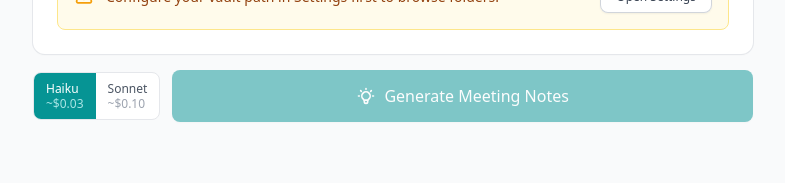
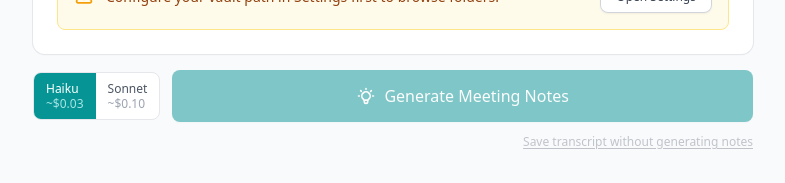
Before and after one commit to ryleyp/notetaker-webapp, a Next.js app: page / in a window 1280 px wide. Shown: the part 1597-1780 px from the top of the page, without its empty margins (247-1032 px from the left). Before the commit the page ends 1751 px from the top, so only its background shows below. Built offline with nearby package versions, Linux system fonts and the light colour scheme.

Commit message:
Add 'Save transcript without generating notes' button
Applies saved privacy replacements (with spelling corrections) and saves
the corrected transcript directly to the vault and archive folder,
bypassing Claude entirely.

https://claude.ai/code/session_014vc82DsxqhcToczRpoA5as

```diff
--- a/src/app/page.js
+++ b/src/app/page.js
@@ -37,6 +37,9 @@ export default function Home() {
   const [savedPath, setSavedPath] = useState("");
   const [todosSaved, setTodosSaved] = useState(null); // { count, path } | null
   const [noteCost, setNoteCost] = useState(null);
+  const [savingTranscript, setSavingTranscript] = useState(false);
+  const [transcriptSaved, setTranscriptSaved] = useState(false);
+  const [transcriptSavedPath, setTranscriptSavedPath] = useState("");
 
   useEffect(() => {
     try {
@@ -246,6 +249,50 @@ export default function Home() {
     }
   }
 
+  async function handleSaveTranscript() {
+    if (!transcript.trim() || !settings.vaultPath) return;
+    const replacements = settings.replacements || [];
+    const corrected = replacements.length
+      ? reverseReplacements(applyReplacements(transcript, replacements), replacements)
+      : transcript;
+
+    setSavingTranscript(true);
+    try {
+      const title = meetingTitle || "Transcript";
+      const res = await fetch("/api/save", {
+        method: "POST",
+        headers: { "Content-Type": "application/json" },
+        body: JSON.stringify({
+          notes: `# ${title}\n\n${corrected}`,
+          vaultPath: settings.vaultPath,
+          folderPath: selectedFolder,
+          meetingTitle: title,
+        }),
+      });
+      const data = await res.json();
+      if (!res.ok) throw new Error(data.error || "Save failed");
+      setTranscriptSaved(true);
+      setTranscriptSavedPath(data.savedPath);
+
+      if (settings.transcriptsPath) {
+        fetch("/api/save-transcript", {
+          method: "POST",
+          headers: { "Content-Type": "application/json" },
+          body: JSON.stringify({
+            transcript: corrected,
+            meetingTitle: title,
+            transcriptsPath: settings.transcriptsPath,
+            folder: selectedFolder || undefined,
+          }),
+        }).catch(() => {});
+      }
+    } catch (e) {
+      alert(`Failed to save transcript: ${e.message}`);
+    } finally {
+      setSavingTranscript(false);
+    }
+  }
+
   function handleNewNote() {
     setTranscript("");
     setMeetingTitle("");
@@ -257,6 +304,8 @@ export default function Home() {
     setProcessError(null);
     setPendingReview(null);
     setActiveReplacements([]);
+    setTranscriptSaved(false);
+    setTranscriptSavedPath("");
   }
 
   function handleModeChange(newMode) {
@@ -355,6 +404,7 @@ export default function Home() {
               )}
 
               {!pendingReview && (
+                <div className="space-y-2">
                 <div className="flex items-center gap-3">
                   <div className="flex rounded-lg border border-gray-200 bg-white overflow-hidden flex-shrink-0">
                     {[
@@ -406,6 +456,27 @@ export default function Home() {
                     )}
                   </button>
                 </div>
+
+                {/* Save transcript only */}
+                <div className="flex items-center justify-end gap-2 min-h-[1.5rem]">
+                  {transcriptSaved ? (
+                    <span className="text-xs text-green-600 flex items-center gap-1">
+                      <svg className="w-3.5 h-3.5" fill="none" stroke="currentColor" viewBox="0 0 24 24">
+                        <path strokeLinecap="round" strokeLinejoin="round" strokeWidth={2} d="M5 13l4 4L19 7" />
+                      </svg>
+                      Transcript saved to <code className="font-mono bg-green-50 px-1 rounded">{transcriptSavedPath}</code>
+                    </span>
+                  ) : (
+                    <button
+                      onClick={handleSaveTranscript}
+                      disabled={savingTranscript || !transcript.trim() || !settings.vaultPath}
+                      className="text-xs text-gray-500 hover:text-gray-700 disabled:opacity-40 disabled:cursor-not-allowed underline underline-offset-2"
+                    >
+                      {savingTranscript ? "Saving..." : "Save transcript without generating notes"}
+                    </button>
+                  )}
+                </div>
+                </div>
               )}
             </>
           )
```
